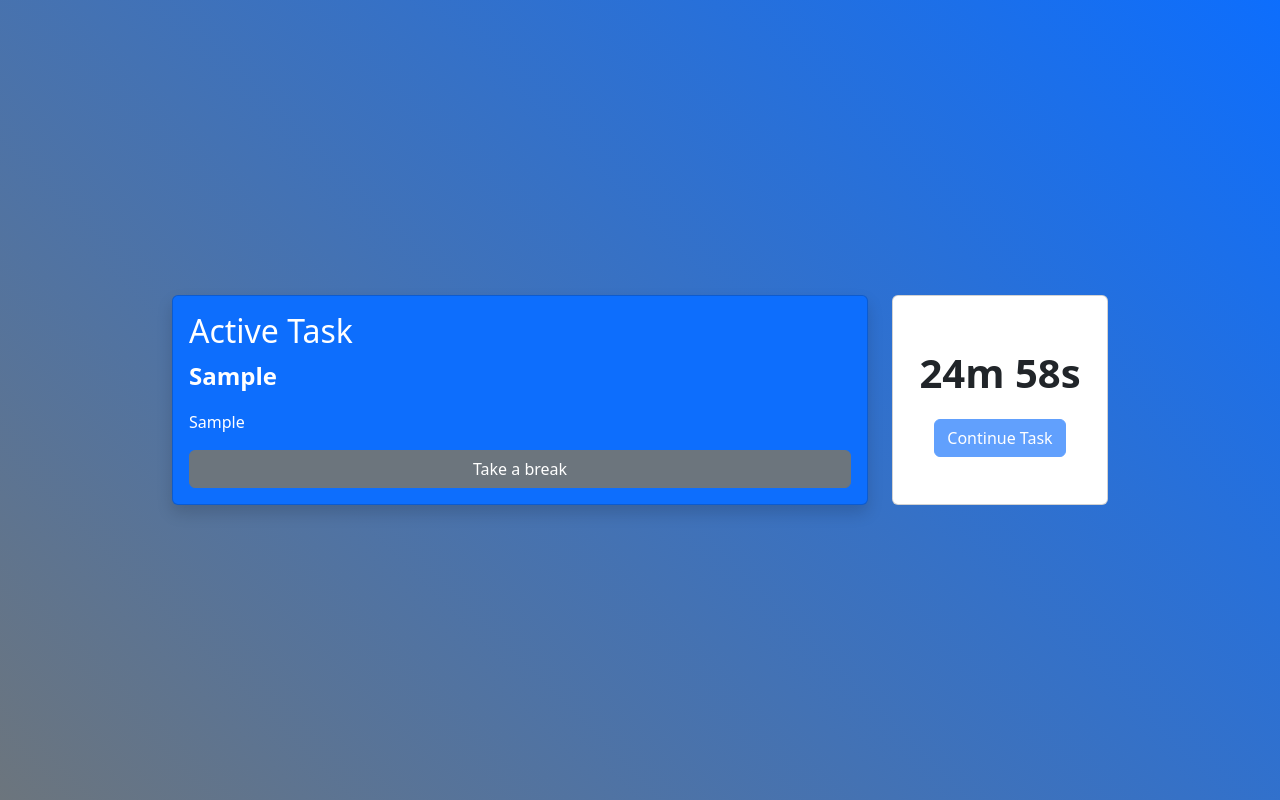
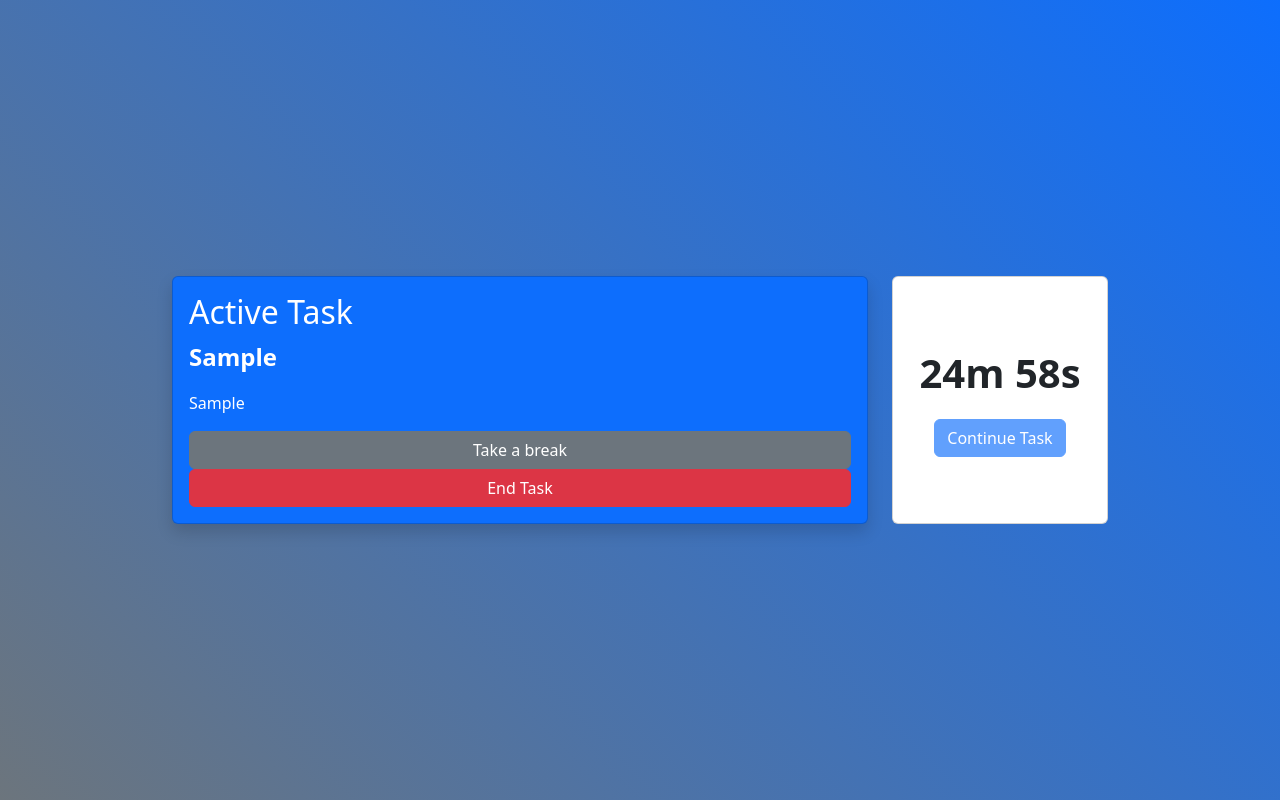
Before and after one commit to gkerickson/pomodoro, a React app: page / in a window 1280 px wide. Both pictures are taken after typing "Sample", "Sample" into the empty fields and a click on the button "Create". Built offline with nearby package versions, Linux system fonts and the light colour scheme.

Commit message:
End task early

```diff
--- a/src/App.js
+++ b/src/App.js
@@ -1,19 +1,8 @@
 import React, { useState, useRef, useEffect } from "react";
 import CreateTaskComponent from "./components/CreateTaskComponent.js";
 import ThemeColors from "./components/ThemeColors.js";
-
-const centeredOnPage = {
-    justifyContent: "center",
-    height: "100vh",
-    alignItems: "center",
-    display: "flex",
-
-};
-
-const disabledDiv = {
-    PointerEvent: "none",
-    opacity: "0.5"
-}
+import ActiveTask from "./components/ActiveTask.js";
+import Timer from "./components/Timer.js";
 
 const POMODORO_LENGTH_MS = 25 * 60 * 1000;
 const BREAK_LENGTH_MS = 5 * 60 * 1000;
@@ -47,16 +36,17 @@ export default function App() {
         setOnBreak(true);
     };
 
+    const endTask = () => {
+        setActiveTask(null);
+        setOnBreak(false);
+        setTimeRemaining(-1);
+    }
+
     useEffect(() => {
         if (activeTask == null) return;
 
         clearInterval(intervalId.current)
         intervalId.current = setInterval(() => {
-            if (timeRemaining <= 0) {
-
-            }
-
-
             setTimeRemaining(prev => {
                 if (prev <= 0) {
                     if (onBreak) {
@@ -79,23 +69,13 @@ export default function App() {
         <>
             <ThemeColors />
             <CreateTaskComponent addTask={submitNewTask} /></> :
-        <div style={{ ...centeredOnPage }}>
+        <div className="centered-on-page">
             <div className="row w-75">
                 <div className="col">
-                    <div className={"card text-bg-primary" + (onBreak ? "" : " shadow")} style={{ ...(onBreak ? disabledDiv : {}) }}>
-                        <div className="card-body">
-                            <h2 className="card-title">Active Task</h2>
-                            <p style={{ fontSize: "1.5rem", fontWeight: "bold" }} className="card-text">{activeTask.name}</p>
-                            <p className="card-text">{activeTask.description}</p>
-                            <button disabled={onBreak} type="button" onClick={startBreak} className="btn btn-secondary w-100">Take a break</button>
-                        </div>
-                    </div>
+                    <ActiveTask onBreak={onBreak} activeTask={activeTask} startBreak={startBreak} endTask={endTask} />
                 </div>
                 <div className="col-3">
-                    <div className={"card card-body w-100 h-100" + (onBreak ? " shadow" : "")} style={centeredOnPage}>
-                            <p className="fs-1 fw-bold" style={{}}>{mins}m {secs}s</p>
-                            <button disabled={!onBreak} className="btn btn-primary" onClick={startPomodoro}>Continue Task</button>
-                    </div>
+                    <Timer startPomodoro={startPomodoro} onBreak={onBreak} mins={mins} secs={secs} />
                 </div>
             </div>
         </div>;
--- a/src/components/ActiveTask.js
+++ b/src/components/ActiveTask.js
@@ -1,23 +1,20 @@
 import React, { useState, useRef, useEffect } from "react";
 
-export default function ActiveTask({ name, description }) {
-    const ref = useRef(Date.now());
-    useEffect(() => {
-        setInterval(() => {
+const disabledDiv = {
+    PointerEvent: "none",
+    opacity: "0.5"
+}
 
-        }, 100)
-    }, []);
+export default function ActiveTask({ onBreak, activeTask, startBreak, endTask }) {
     return (
-        <div className="task">
-            <h3>Task Name</h3>
-            <p className="taskName">{name}</p>
-            {
-                description ?
-                    <>
-                        <h3>Task Description</h3>
-                        <p className="taskDescription">{description}</p>
-                    </> : <></>
-            }
+        <div className={"card text-bg-primary" + (onBreak ? "" : " shadow")} style={{ ...(onBreak ? disabledDiv : {}) }}>
+            <div className="card-body">
+                <h2 className="card-title">Active Task</h2>
+                <p style={{ fontSize: "1.5rem", fontWeight: "bold" }} className="card-text">{activeTask.name}</p>
+                <p className="card-text">{activeTask.description}</p>
+                <button disabled={onBreak} type="button" onClick={startBreak} className="btn btn-secondary w-100">Take a break</button>
+                <button disabled={onBreak} type="button" onClick={endTask} className="btn btn-danger w-100">End Task</button>
+            </div>
         </div>
     );
 }
--- /dev/null
+++ b/src/components/Timer.js
@@ -0,0 +1,12 @@
+import React, { useState, useEffect } from 'react';
+
+const Timer = ({ startPomodoro, onBreak, mins, secs}) => {
+    return (
+        <div className={"card card-body w-100 h-100 centered-on-page" + (onBreak ? " shadow" : "")}>
+            <p className="fs-1 fw-bold" style={{}}>{mins}m {secs}s</p>
+            <button disabled={!onBreak} className="btn btn-primary" onClick={startPomodoro}>Continue Task</button>
+        </div>
+    );
+};
+
+export default Timer;
--- a/src/styles.scss
+++ b/src/styles.scss
@@ -1,4 +1,3 @@
-
 // $primary: #ECCFC3;
 // $secondary: #957D95;
 // $success: #ECB8A5;
@@ -16,6 +15,13 @@
 
 body {
     background-image: linear-gradient(45deg, $secondary, $primary);
+}
+
+.centered-on-page {
+    justify-content: center;
+    height: 100vh;
+    align-items: center;
+    display: flex;
 }
 
 .theme-colors {
```
Also changed, not shown: 1 other file (tests, documents, lock files or other folders).
